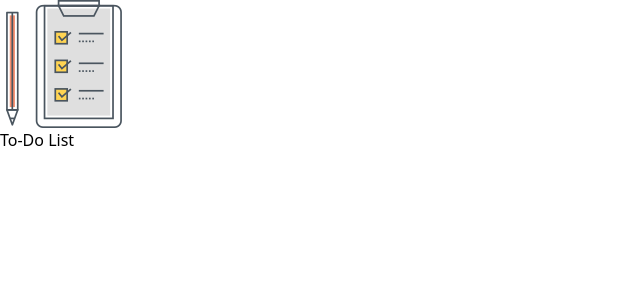
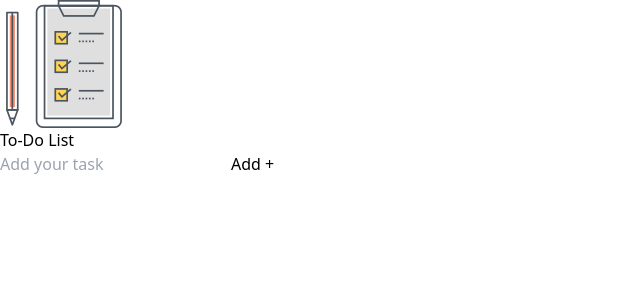
Before and after one commit to anupama12sg/silly-to-do, a React (Vite) app: page / in a window 1280 px wide. Shown: the top 300 px of the page, without its empty margins (0-640 px from the left). Built offline with nearby package versions, Linux system fonts and the light colour scheme.

Commit message:
chore: added input box & button

```diff
--- a/src/components/Todo.jsx
+++ b/src/components/Todo.jsx
@@ -11,6 +11,12 @@ const Todo = () => {
                 <h1 className='text-3xl font-semibold'>To-Do List</h1>
             </div>
 
+            {/*------input box------ */}
+            <div>
+                <input type="text" placeholder='Add your task' />
+                <button>Add +</button>
+            </div>
+
         </div>
     )
 }
```
